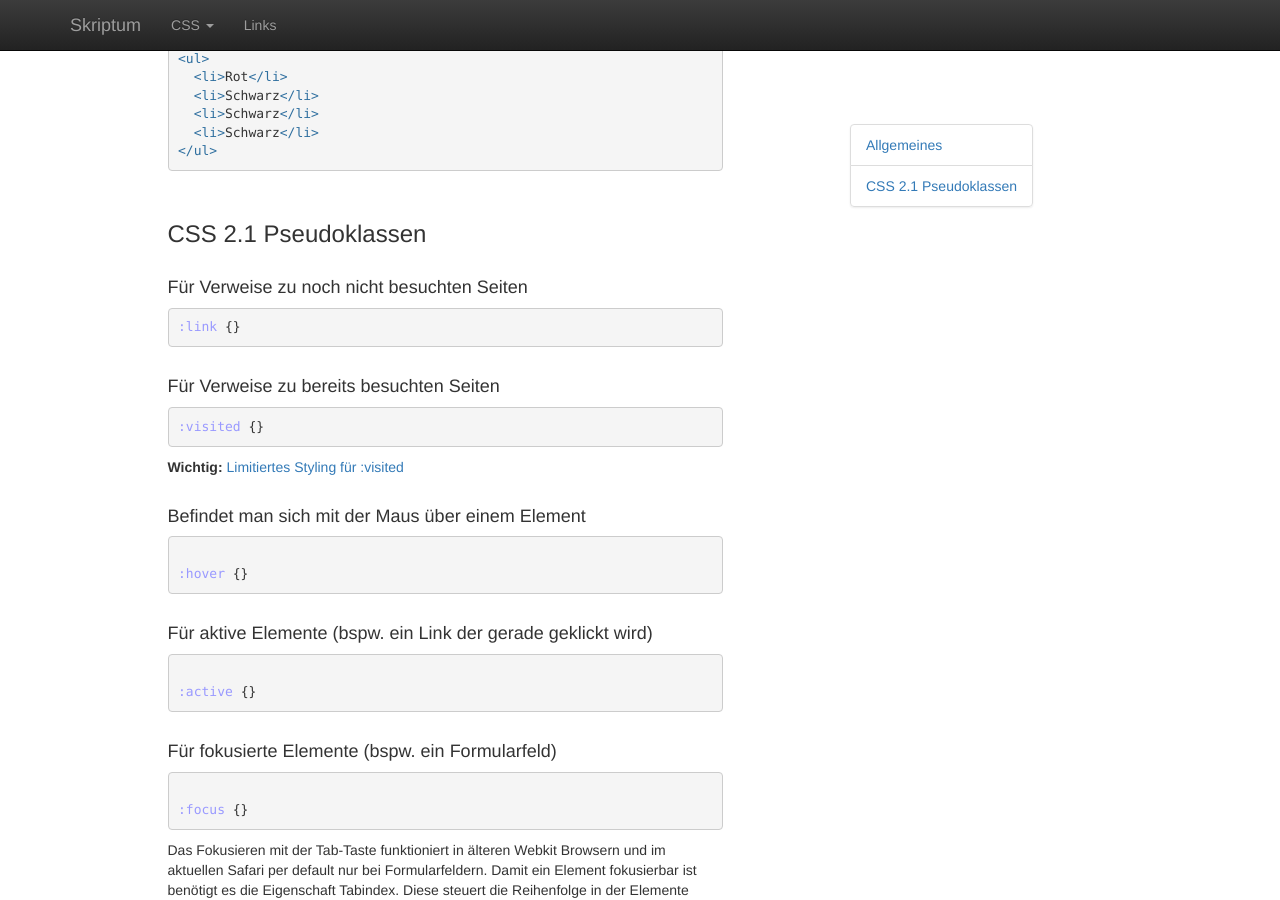
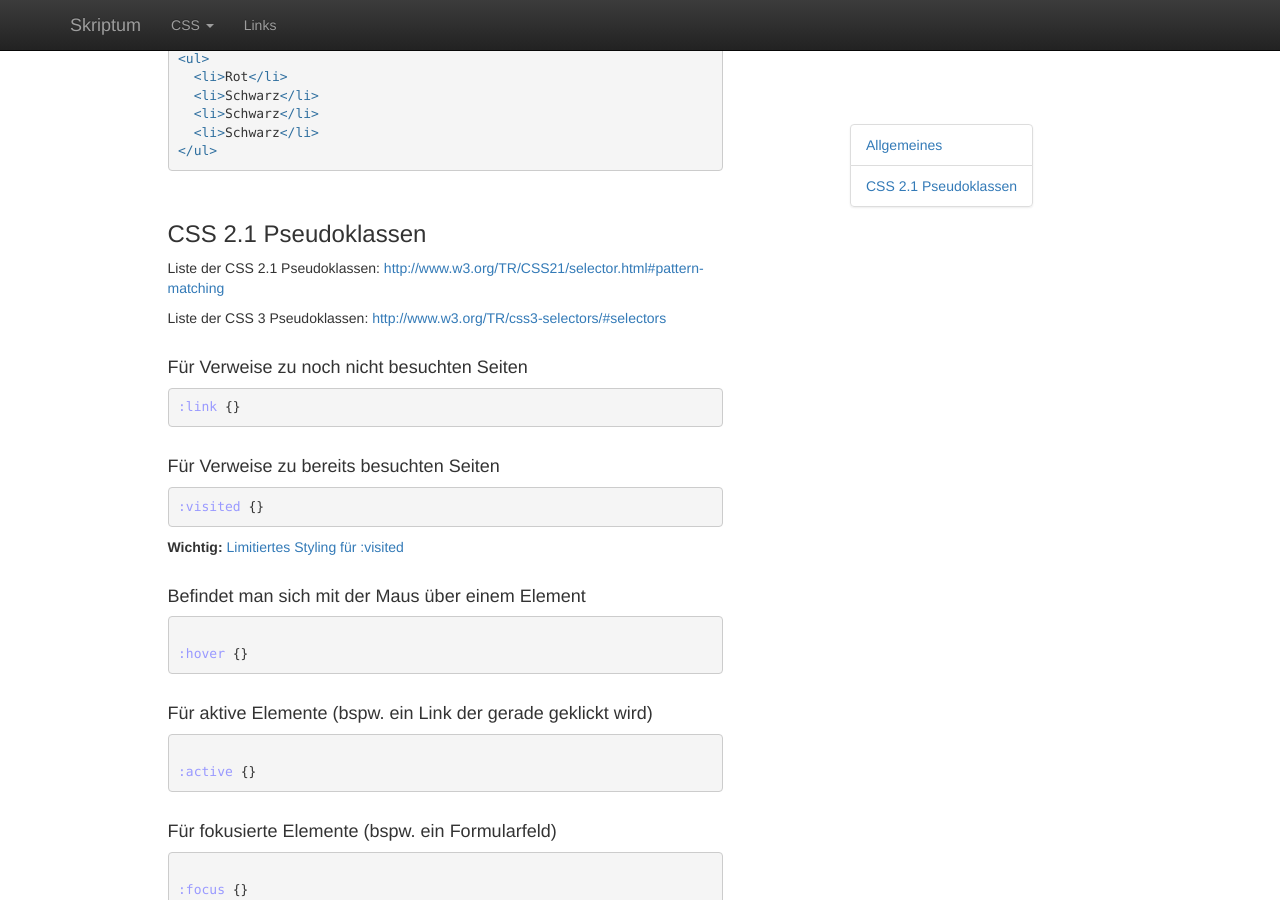
Before and after one commit to matuzo/skriptum, a Jekyll site: the page built from _skriptum/pseudoklassen.md, in a window 1280 px wide and 900 px high, scrolled down 367 px. Built offline with Jekyll 4.4.1, drawn with Linux system fonts in a browser that asks for light colours; nearby versions of some CDN libraries.

Commit message:
links zu w3  pseudoklassen hinzugefügt

```diff
--- a/_skriptum/pseudoklassen.md
+++ b/_skriptum/pseudoklassen.md
@@ -28,6 +28,10 @@ li:first-child {
 {% endhighlight %}
 
 ### CSS 2.1 Pseudoklassen
+
+Liste der CSS 2.1 Pseudoklassen: <http://www.w3.org/TR/CSS21/selector.html#pattern-matching>
+
+Liste der CSS 3 Pseudoklassen: <http://www.w3.org/TR/css3-selectors/#selectors>
 
 #### Für Verweise zu noch nicht besuchten Seiten
 
```
Also changed, not shown: 1 other file.
